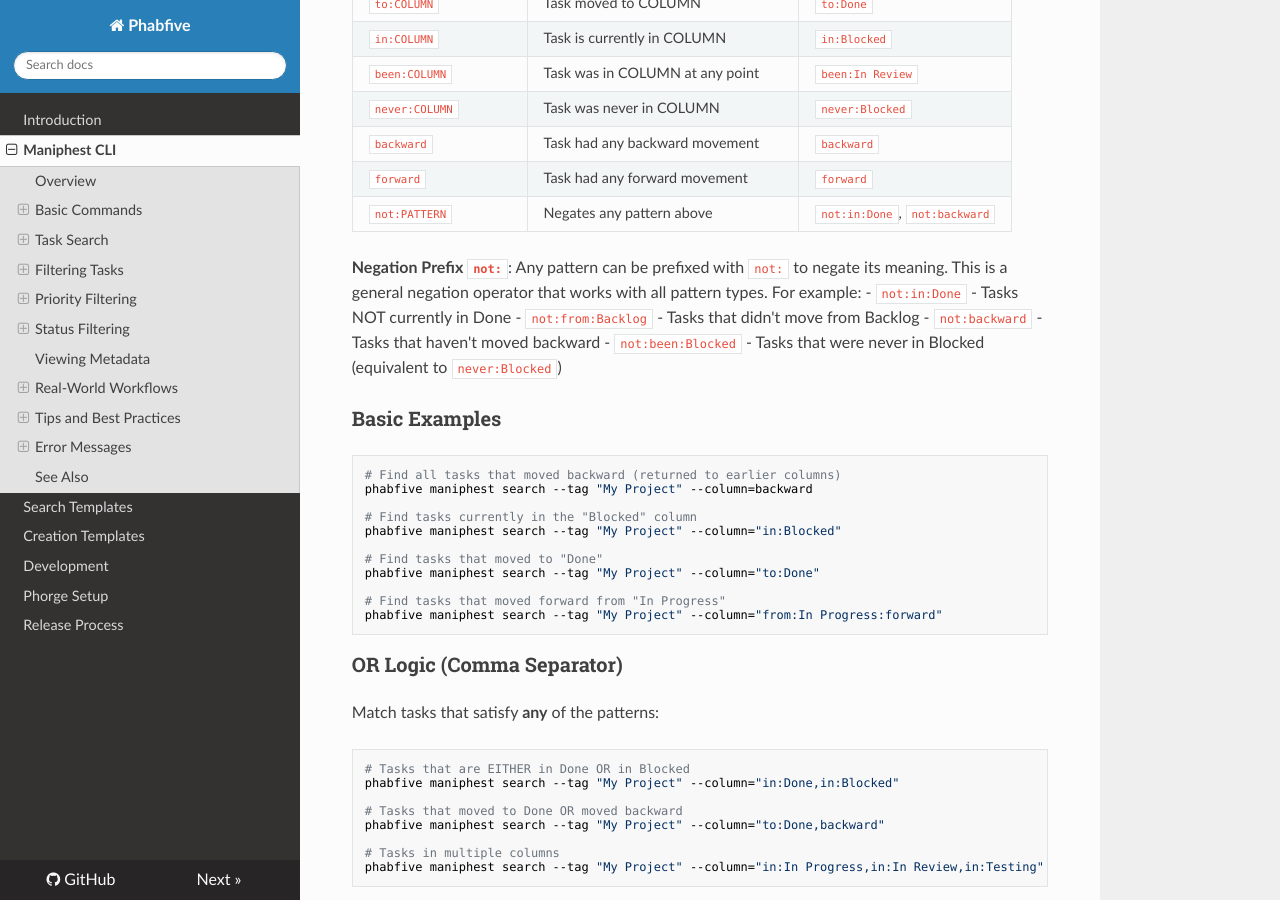
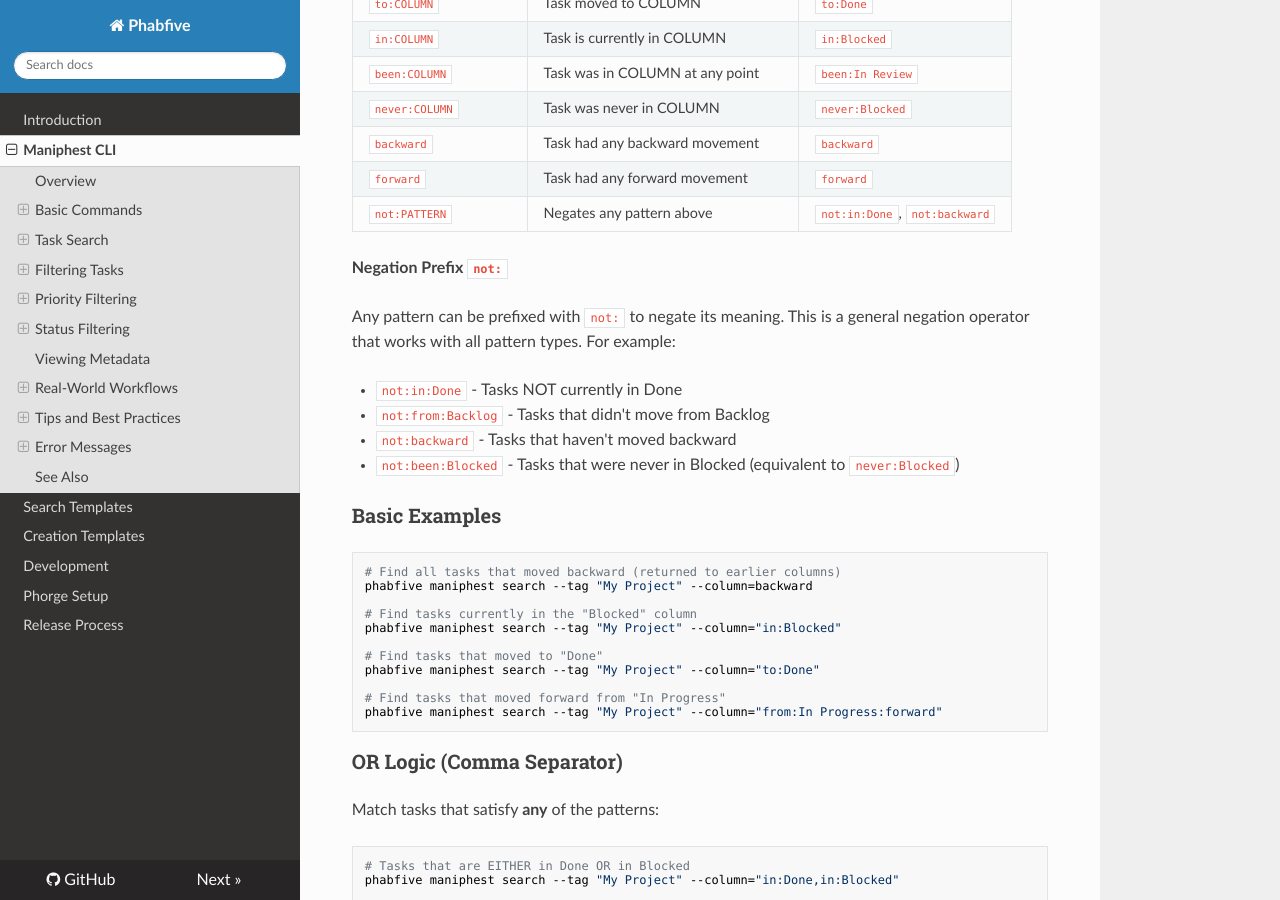
Before and after one commit to dynamist/phabfive, an MkDocs documentation site: the page built from docs/maniphest-cli.md, in a window 1280 px wide and 900 px high, scrolled down 9198 px. Built offline with MkDocs 1.6.1, drawn with Linux system fonts in a browser that asks for light colours; nearby versions of some CDN libraries; some of the changed text lies outside the part shown.

Commit message:
Fix formatting on readthedocs.io

```diff
--- a/docs/maniphest-cli.md
+++ b/docs/maniphest-cli.md
@@ -472,7 +472,10 @@ Transition patterns use a query language with AND/OR logic:
 | `forward` | Task had any forward movement | `forward` |
 | `not:PATTERN` | Negates any pattern above | `not:in:Done`, `not:backward` |
 
-**Negation Prefix `not:`**: Any pattern can be prefixed with `not:` to negate its meaning. This is a general negation operator that works with all pattern types. For example:
+**Negation Prefix `not:`**
+
+Any pattern can be prefixed with `not:` to negate its meaning. This is a general negation operator that works with all pattern types. For example:
+
 - `not:in:Done` - Tasks NOT currently in Done
 - `not:from:Backlog` - Tasks that didn't move from Backlog
 - `not:backward` - Tasks that haven't moved backward
@@ -644,7 +647,10 @@ Common use cases include:
 | `lowered` | Task had any priority decrease | `lowered` |
 | `not:PATTERN` | Negates any pattern above | `not:in:High`, `not:raised` |
 
-**Negation Prefix `not:`**: Any pattern can be prefixed with `not:` to negate its meaning. This is a general negation operator that works with all pattern types. For example:
+**Negation Prefix `not:`**
+
+Any pattern can be prefixed with `not:` to negate its meaning. This is a general negation operator that works with all pattern types. For example:
+
 - `not:in:High` - Tasks NOT currently at High priority
 - `not:raised` - Tasks whose priority hasn't been raised
 - `not:been:Unbreak Now!` - Tasks never at Unbreak Now! (equivalent to `never:Unbreak Now!`)
@@ -758,7 +764,10 @@ Common use cases include:
 | `lowered` | Task had any status regression | `lowered` |
 | `not:PATTERN` | Negates any pattern above | `not:in:Open`, `not:raised` |
 
-**Negation Prefix `not:`**: Any pattern can be prefixed with `not:` to negate its meaning. This is a general negation operator that works with all pattern types. For example:
+**Negation Prefix `not:`**
+
+Any pattern can be prefixed with `not:` to negate its meaning. This is a general negation operator that works with all pattern types. For example:
+
 - `not:in:Open` - Tasks NOT currently Open
 - `not:raised` - Tasks whose status hasn't progressed
 - `not:been:Resolved` - Tasks never been Resolved (equivalent to `never:Resolved`)
```
